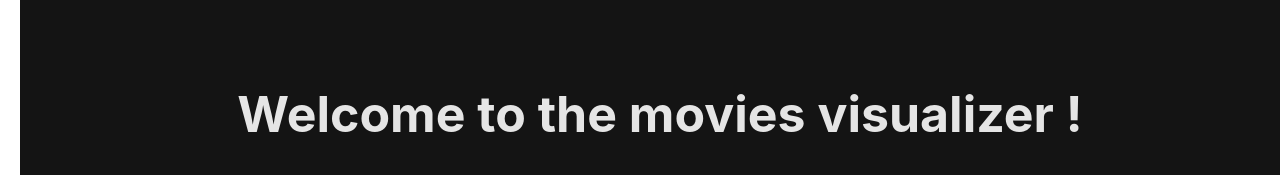
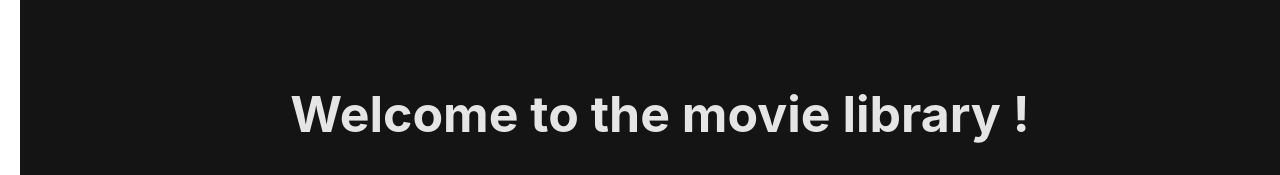
Before and after one commit to blackrose77/react-interview, a React (Create React App) app: page / in a window 1280 px wide. Shown: the top 175 px of the page. Built offline with nearby package versions, Linux system fonts and the light colour scheme.

Commit message:
Update: Title website

```diff
--- a/src/App.tsx
+++ b/src/App.tsx
@@ -22,7 +22,7 @@ const SWrapper = styled.div`
 function App() {
   return (
     <SWrapper>
-      <STitle>Welcome to the movies visualizer !</STitle>
+      <STitle>Welcome to the movie library !</STitle>
       <Movies />
     </SWrapper>
   );
```
